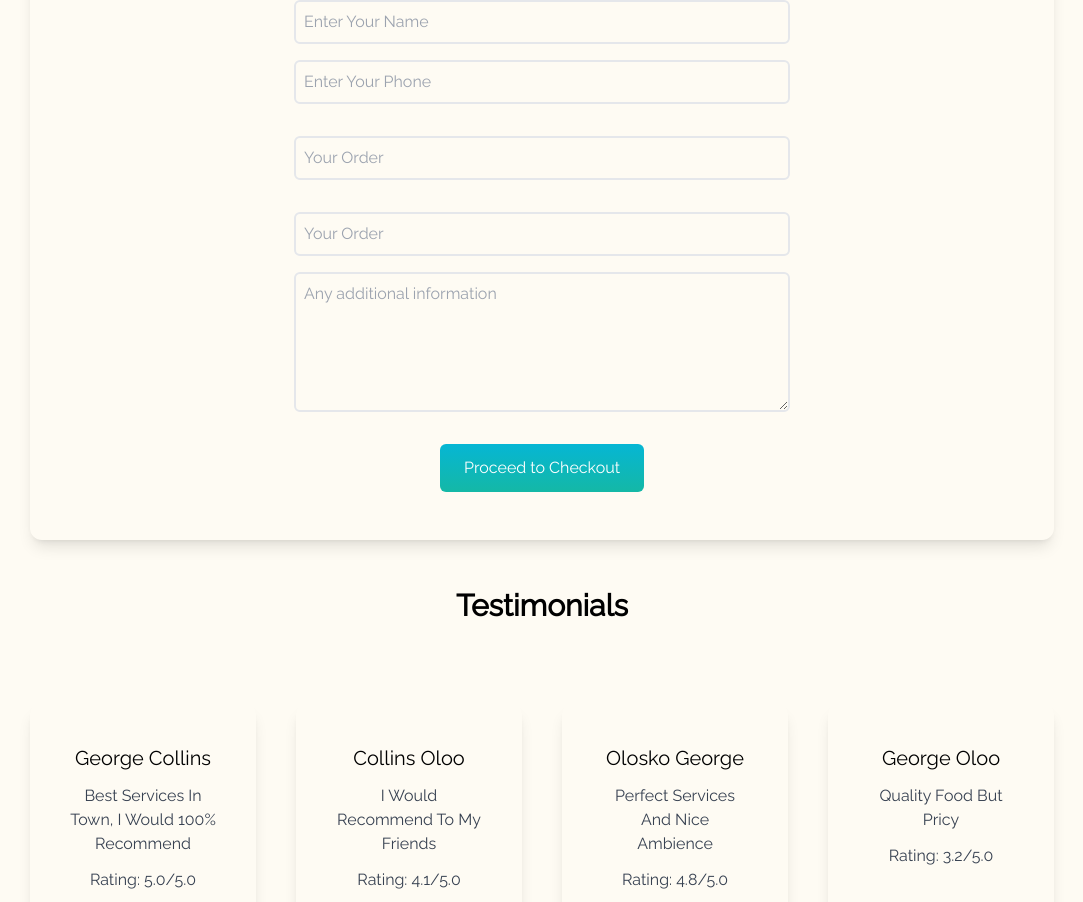
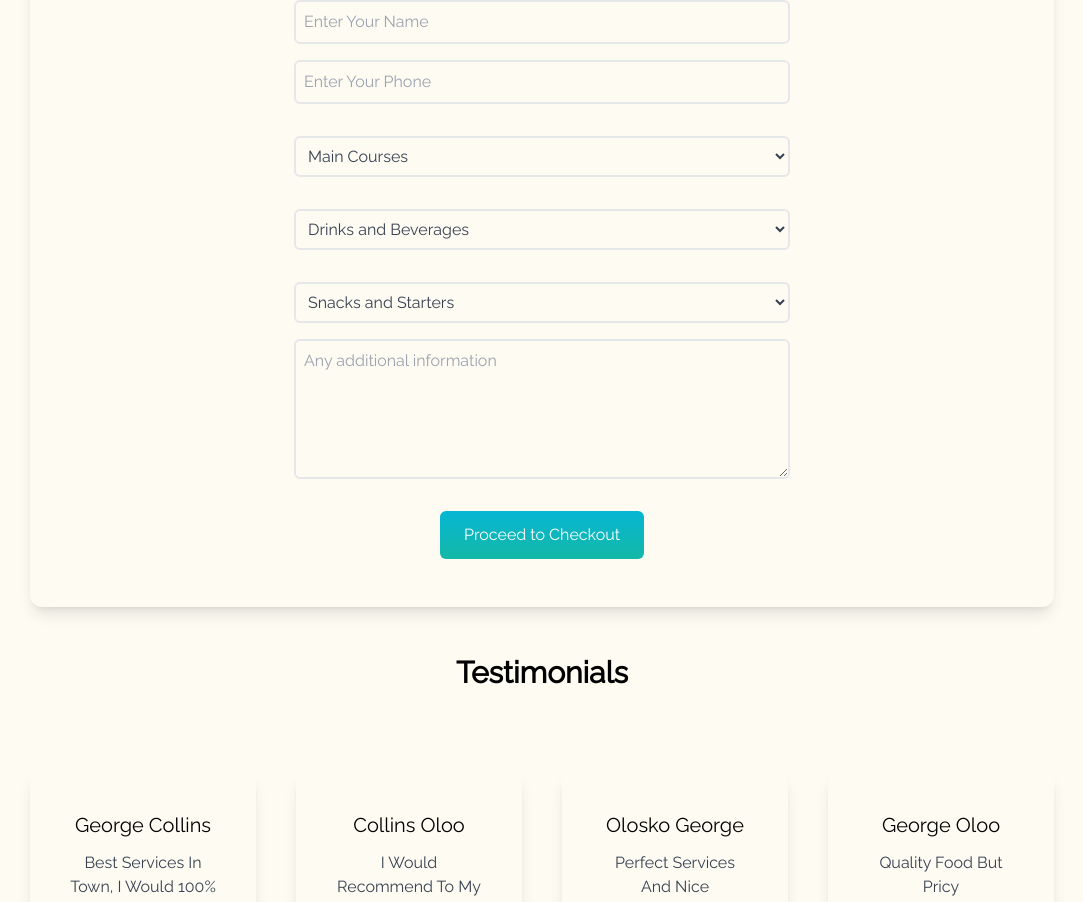
Before and after one commit to Olosko23/Hotel-Landing-Page, a React (Create React App) app: page / in a window 1280 px wide. Shown: the part 1780-2682 px from the top of the page, without its empty margins (98-1181 px from the left). Built offline with nearby package versions, Linux system fonts and the light colour scheme.

Commit message:
Add files via upload

```diff
--- a/src/App.js
+++ b/src/App.js
@@ -17,7 +17,7 @@ function App() {
         <nav className="flex flex-row gap-5 justify-between">
           <p className="font-semibold text-2xl py-2 px-1">Hotel</p>
           <BsFillMoonStarsFill size={30} onClick={() => setDarkMode(!darkMode)} className="cursor-pointer text-2xl pt-2" />
-          <Link to="order" smooth duration={500} className=" cursor-pointer py-3 px-6 bg-gradient-to-r from-teal-500 to-blue-500 rounded-md font-semibold">Order Here</Link>
+          <Link to="order" smooth duration={600} className=" cursor-pointer py-3 px-6 bg-gradient-to-r from-teal-500 to-blue-500 rounded-md font-semibold">Order Here</Link>
         </nav>
         <div className="h-screen grid place-items-center">
           <div>
@@ -76,13 +76,37 @@ function App() {
             <div className="flex justify-center items-center">
                 <form action="https://getform.io/f/94770f33-2cf2-411e-8c9f-bd1a03122049" method= "POST" className="flex flex-col w-full md:w-1/2">
                     <input type="text" name="name" placeholder="Enter Your Name" className="p-2 bg-transparent border-2 rounded-md
-                    text-gray-700 focus:outline-none"/>
+                    text-gray-700 focus:outline-none" required/>
                     <input type="phone" name="phone" placeholder="Enter Your Phone" className="p-2 bg-transparent border-2 rounded-md
-                    text-gray-700 focus:outline-none my-4"/>
-                    <input type="text" name="order" placeholder="Your Order" className="p-2 bg-transparent border-2 rounded-md
-                    text-gray-700 focus:outline-none my-4"/>
-                    <input type="text" name="quantity" placeholder="Your Order" className="p-2 bg-transparent border-2 rounded-md
-                    text-gray-700 focus:outline-none my-4"/>
+                    text-gray-700 focus:outline-none my-4" required/>
+                    <select type="select" name="main_course" placeholder="Your Order" className="p-2 bg-transparent border-2 rounded-md
+                    text-gray-700 focus:outline-none my-4">
+                        <option>Main Courses</option>
+                       {
+                          Courses.map(({id,title}) =>(
+                            <option key={id} className="capitalize">{title}</option>
+                            ))
+                        }
+                    </select>
+                    <select type="select" name="main_course" placeholder="Drinks and Beverages" className="p-2 bg-transparent border-2 rounded-md
+                    text-gray-700 focus:outline-none my-4">
+                        <option>Drinks and Beverages</option>
+
+                       {
+                          Drinks.map(({id,title}) =>(
+                            <option key={id} className="capitalize">{title}</option>
+                            ))
+                        }
+                    </select>
+                    <select type="select" name="main_course" placeholder="Snacks and Starters" className="p-2 bg-transparent border-2 rounded-md
+                    text-gray-700 focus:outline-none my-4">
+                      <option>Snacks and Starters</option>
+                       {
+                          Snacks.map(({id,title}) =>(
+                            <option key={id} className="capitalize">{title}</option>
+                            ))
+                        }
+                    </select>
                     <textarea name="message" rows="5"placeholder="Any additional information" className="p-2 bg-transparent border-2 rounded-md focus:outlined-none"/>
                     <button className="text-white bg-gradient-to-b from-cyan-500 to-teal-500 px-6 py-3 my-8 mx-auto
                     flex items-center rounded-md hover:scale-110 duration-300">Proceed to Checkout</button>
```
Also changed, not shown: 1 other file (tests, documents, lock files or other folders).
